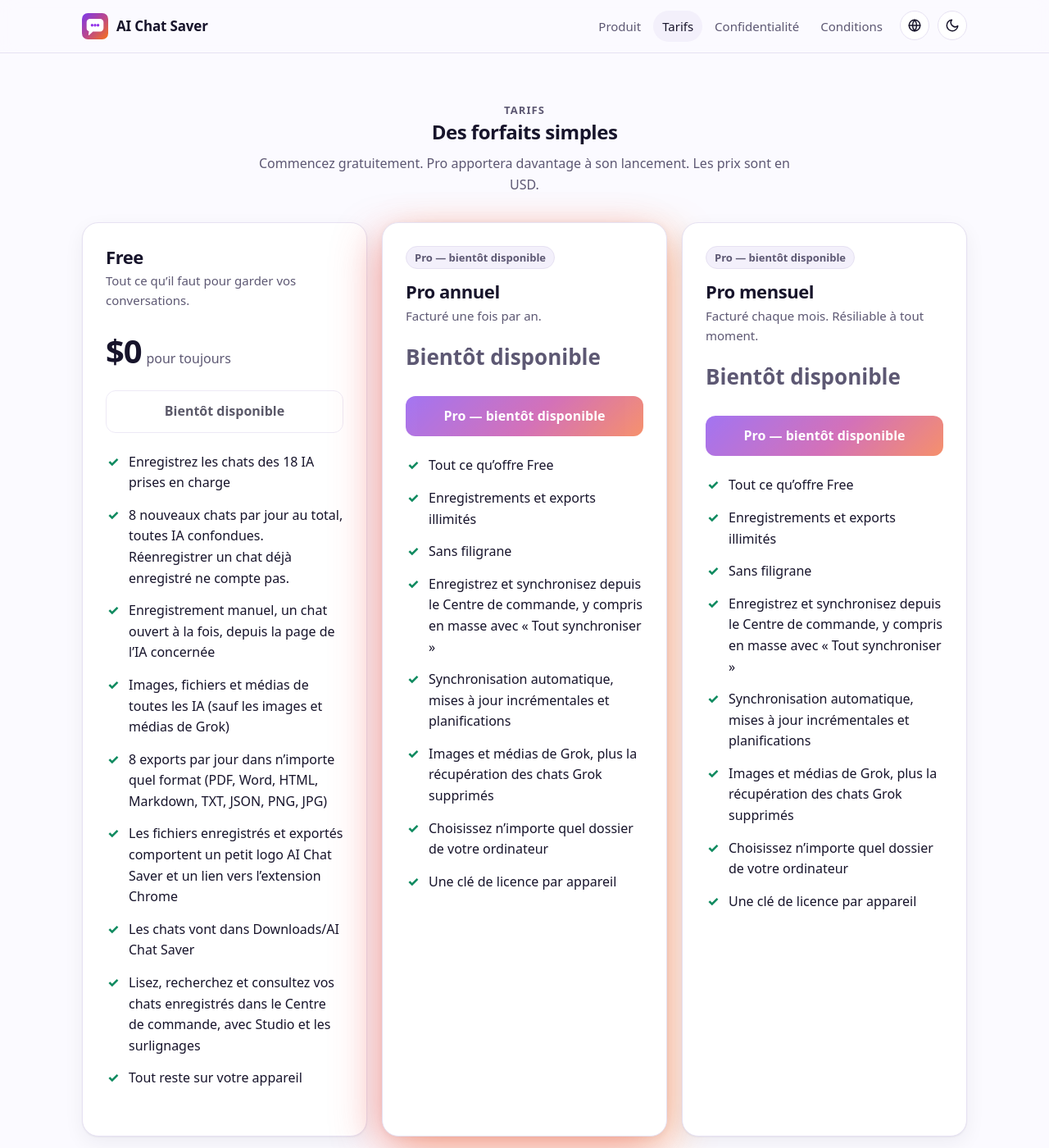
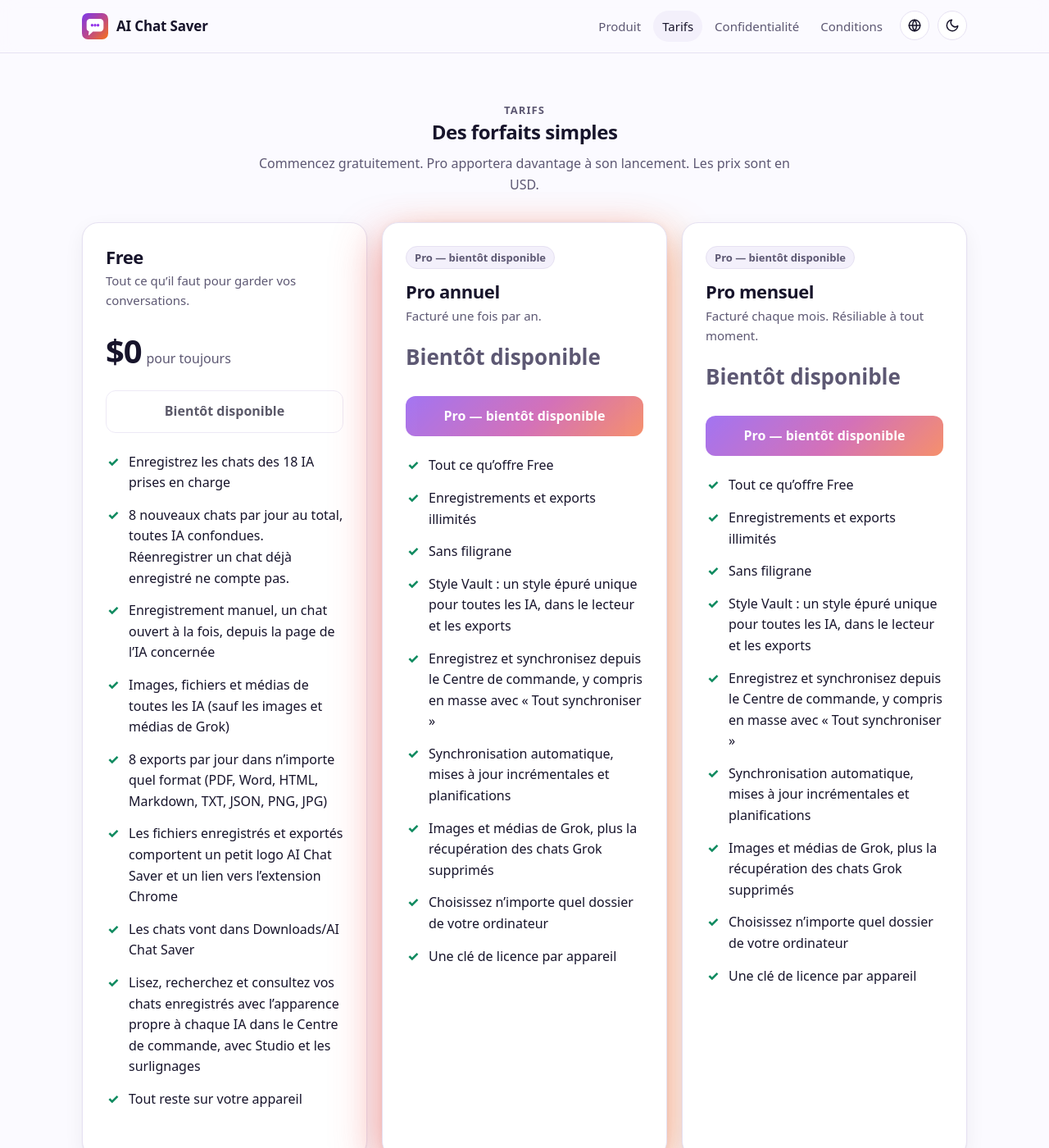
Before and after one commit to aichatsaver/aichatsaver.github.io, a Jekyll site: the page built from fr/pricing.html, in a window 1280 px wide and 1400 px high. Shown: the whole window at 82% size. Built offline with Jekyll 4.4.1, drawn with Linux system fonts in a browser that asks for light colours.

Commit message:
Pricing: add Vault look to Pro, each AI's own look on Free (fr)

```diff
--- a/_data/i18n/fr.yml
+++ b/_data/i18n/fr.yml
@@ -39,12 +39,13 @@
   - "8 exports par jour dans n’importe quel format (PDF, Word, HTML, Markdown, TXT, JSON, PNG, JPG)"
   - "Les fichiers enregistrés et exportés comportent un petit logo AI Chat Saver et un lien vers l’extension Chrome"
   - "Les chats vont dans Downloads/AI Chat Saver"
-  - "Lisez, recherchez et consultez vos chats enregistrés dans le Centre de commande, avec Studio et les surlignages"
+  - "Lisez, recherchez et consultez vos chats enregistrés avec l’apparence propre à chaque IA dans le Centre de commande, avec Studio et les surlignages"
   - "Tout reste sur votre appareil"
   pro_features:
   - "Tout ce qu’offre Free"
   - "Enregistrements et exports illimités"
   - "Sans filigrane"
+  - "Style Vault : un style épuré unique pour toutes les IA, dans le lecteur et les exports"
   - "Enregistrez et synchronisez depuis le Centre de commande, y compris en masse avec « Tout synchroniser »"
   - "Synchronisation automatique, mises à jour incrémentales et planifications"
   - "Images et médias de Grok, plus la récupération des chats Grok supprimés"
```
